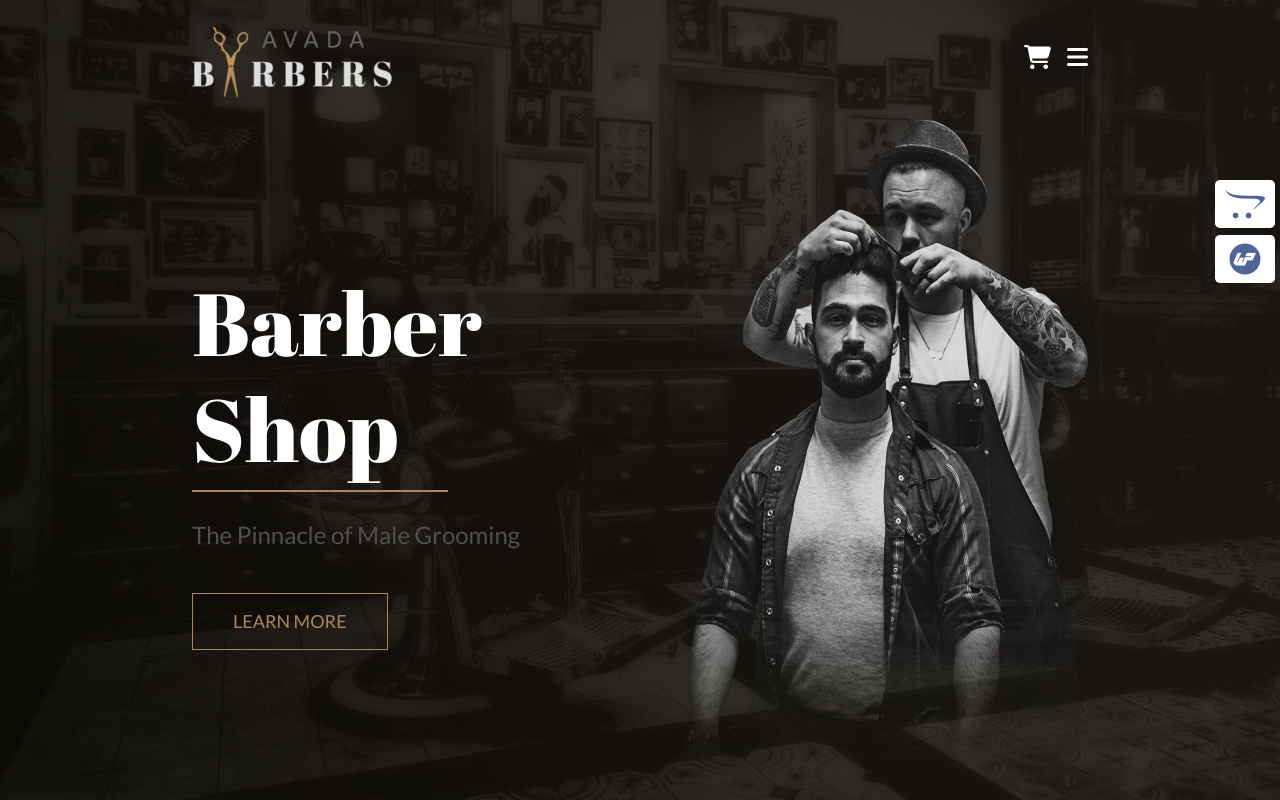
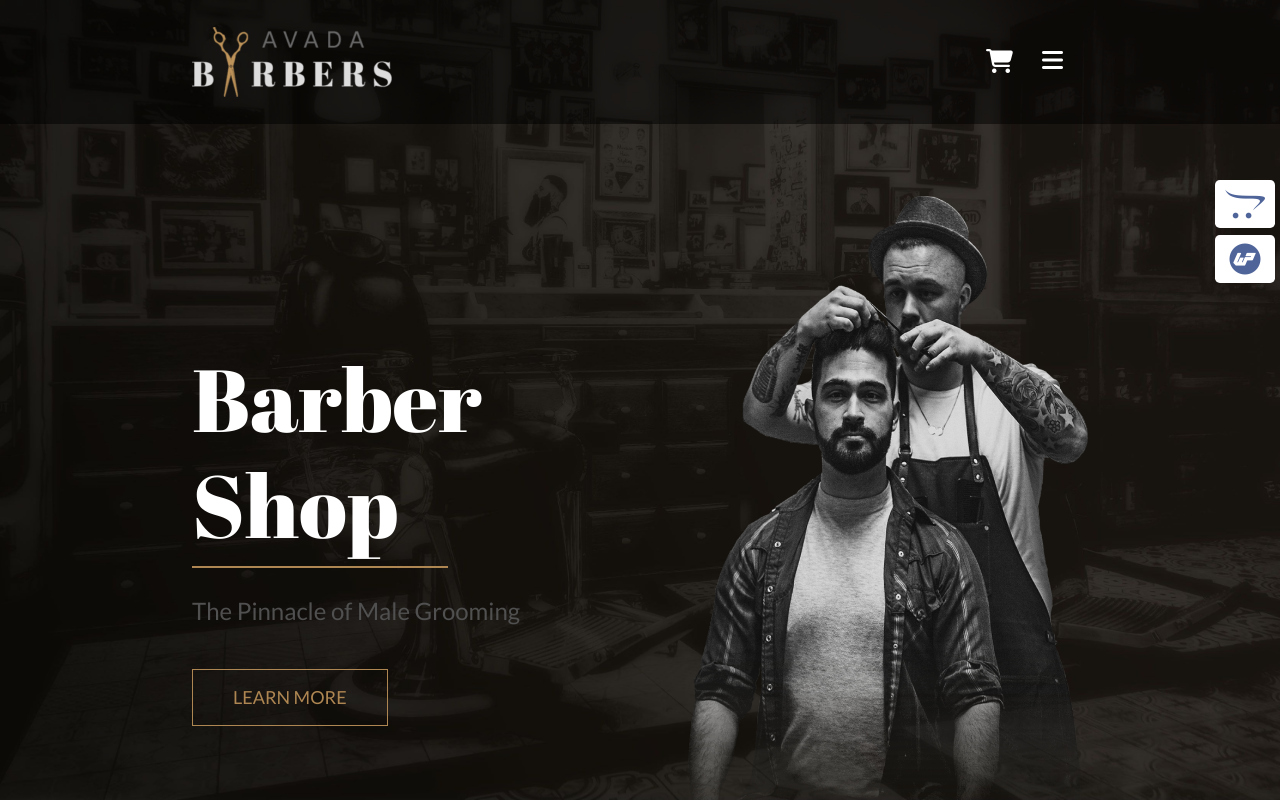
Before and after one commit to Mantured/proj-html-vuejs, a Vue app: page / in a window 1280 px wide. Shown: the top 800 px of the page. Built offline with nearby package versions, Linux system fonts and the light colour scheme.

Commit message:
nav bar fix position

```diff
--- a/package.json
+++ b/package.json
@@ -11,6 +11,7 @@
     "@fontsource/abril-fatface": "^4.5.6",
     "@fontsource/lato": "^4.5.5",
     "@fortawesome/fontawesome-free": "^6.1.1",
+    "@popperjs/core": "^2.11.5",
     "animate.css": "^4.1.1",
     "bootstrap": "^5.1.3",
     "core-js": "^3.8.3",
--- a/src/components/Header.vue
+++ b/src/components/Header.vue
@@ -1,5 +1,6 @@
 <template>
-  <section class="header-wrapper relative">
+  <section class="header-wrapper" id="home">
+    <div class="container-fluid position-fixed my-background">
       <div class="header-top">
         <div class="row">
           <div class="col-3">
@@ -8,21 +9,29 @@
               alt="logo avada barbers"
             />
           </div>
-        <div class="col text-end align-self-center">
+          <div class="col align-item-center d-flex justify-content-end">
+            <div>
               <i class="fas fa-shopping-cart me-3"></i>
-          <!-- <i class="fas fa-bars"></i> -->
-          <div class="collapsible-menu">
-            <input type="checkbox" id="menu" />
-            <label for="menu"><i class="fas fa-bars"></i></label>
-            <div class="menu-content">
-              <ul>
-                <li><a href="">Home</a></li>
-                <li id="about-us-menu"><a href="#about-us">About Us</a></li>
-                <li><a href="">Services</a></li>
-                <li><a href="">Shop</a></li>
-                <li><a href="">Our Team</a></li>
-                <li><a href="">Blog</a></li>
-                <li><a href="">Contact Us</a></li>
+            </div>
+            <div class="">
+              <button
+                class="btn dropdown-toggle position-relative my-index"
+                type="button"
+                id="dropdownMenuButton1"
+                data-bs-toggle="dropdown"
+                aria-expanded="false"
+              >
+                <i class="fas fa-bars"></i>
+              </button>
+              <ul id="my-dropdown" class="dropdown-menu">
+                <li v-for="(link, index) in linksNav" :key="index">
+                  <a
+                    id="my-drop-item"
+                    class="dropdown-item"
+                    :href="link.link"
+                    >{{ link.name }}</a
+                  >
+                </li>
               </ul>
             </div>
           </div>
@@ -58,6 +67,36 @@
 export default {
   // eslint-disable-next-line vue/multi-word-component-names
   name: "Header",
+  data: function () {
+    return {
+      linksNav: [
+        {
+          link: "#home",
+          name: "Home",
+        },
+        {
+          link: "#services-link",
+          name: "Services",
+        },
+        {
+          link: "#shop-link",
+          name: "Shop",
+        },
+        {
+          link: "#",
+          name: "Our Team",
+        },
+        {
+          link: "#blog-link",
+          name: "Blog",
+        },
+        {
+          link: "#",
+          name: "Contact Us",
+        },
+      ],
+    };
+  },
   props: {},
 };
 </script>
@@ -82,6 +121,7 @@
     top: 0;
     left: 50%; */
     line-height: 120px;
+    position: relative;
     /* transform: translateX(-50%); */
     i {
       color: #ffffff;
@@ -93,6 +133,8 @@
     margin: 0 auto; */
     height: 85%;
     line-height: 85px;
+    position: relative;
+    top: 196px;
     h1 {
       font-size: 5.5rem;
     }
@@ -107,7 +149,7 @@
     i {
       right: 5px;
       width: 60px;
-      z-index: 3;
+      /*       z-index: 3; */
       padding: 0.5rem;
       font-size: 2rem;
       position: fixed;
@@ -125,78 +167,34 @@
   }
 }
 
-//? collapse menu plus
-.collapsible-menu {
-  background-color: transparent;
-  display: inline;
+ul#my-dropdown {
+  /* inset: unset !important; */
+  margin: 0px;
+  transform: translate3d(-384.244px, 0px, 0px) !important;
+  height: 100vh;
+  width: 100vw;
+  background: rgba(0, 0, 0, 0.85);
+  padding-top: 12rem;
 }
-.collapsible-menu ul {
-  list-style-type: none;
-  padding: 0;
+#dropdownMenuButton1 {
+  color: transparent;
 }
-.collapsible-menu li {
-  display: flex;
-  flex-direction: column;
-  align-items: center;
-  list-style-type: none;
-  justify-content: center;
-  a {
-    text-decoration: none;
-    color: $Ebb;
-    font-size: 1.5rem;
+
+#my-drop-item {
+  color: white;
+  text-align: center;
+
+  font-size: 3rem;
+  &:hover {
+    background-color: rgba(251, 141, 5, 0.5) !important;
   }
 }
-.collapsible-menu label {
-  display: inline;
-  cursor: pointer;
-  /* padding: 10px 0 10px 50px; */
+
+.fas.fa-shopping-cart {
+  margin-top: 49px;
 }
-input#menu {
-  display: none;
+.my-background {
+  background: rgba(0, 0, 0, 0.5);
+  z-index: 1;
 }
-.menu-content {
-  max-height: 0;
-  overflow: hidden;
-  position: fixed;
-  top: 0;
-  left: 0;
-  width: 100%;
-  height: 100vh;
-  background-color: $ColdGrey;
-  filter: opacity(0.6);
-  z-index: 3;
-  line-height: 65px;
-  display: flex;
-  align-items: center;
-  justify-content: center;
-  /* transform: translateY(-50%); */
-}
-/* Toggle Effect */
-input:checked ~ label {
-  /*   background-image: url(../assets/images/Hover/times-solid.svg);
-  color: #ffffff;
-  display: block;
-  position: absolute;
-  top: 0;
-  right: 10px;
-  z-index: 3; */
-  /* color: $Driftwood; */
-}
-input:checked ~ .menu-content {
-  max-height: 100vh;
-  max-width: 100vw;
-}
-/* #about-us-menu :hover.menu-content {
-  background-image: url(../assets/images/Header-Jumbo/avadabarbers-homepage-hero-bg.jpg);
-  background-size: cover;
-} */
-.collapsible-menu li:hover a {
-  color: $Driftwood;
-}
-/* .collapsible-menu li#about-us-men:hover ~ .menu-content {
-  background-image: url(../assets/images/Header-Jumbo/avadabarbers-homepage-hero-bg.jpg);
-  background-size: cover;
-  height: 100%;
-  background-color: transparent;
-} */
 </style>
--- a/src/components/Main/BlogPosts.vue
+++ b/src/components/Main/BlogPosts.vue
@@ -1,5 +1,5 @@
 <template>
-  <section class="blog-posts">
+  <section id="blog-link" class="blog-posts">
     <svg
       class="fusion-big-triangle-candy mb-4 testing-rotate"
       xmlns="http://www.w3.org/2000/svg"
--- a/src/components/Main/Products.vue
+++ b/src/components/Main/Products.vue
@@ -1,6 +1,6 @@
 <template>
   <!-- <section class="container-fluid"> -->
-  <section class="products">
+  <section id="shop-link" class="products">
     <div class="centralize-container">
       <div class="row centralize-paragraph">
         <div class="col text-paragraph">
@@ -34,7 +34,7 @@
 
 <script>
 export default {
-  // eslint-disable-next-line vue/multi-word-component-names
+  // eslint-disable-next-line
   name: "Products",
   data: function () {
     return {
--- a/src/components/Main/Reviews.vue
+++ b/src/components/Main/Reviews.vue
@@ -54,7 +54,7 @@
 
 <script>
 export default {
-  // eslint-disable-next-line vue/multi-word-component-names
+  // eslint-disable-next-line
   name: "Reviews",
   data: function () {
     return {
--- a/src/components/Main/Services.vue
+++ b/src/components/Main/Services.vue
@@ -1,6 +1,6 @@
 <template>
   <!-- <section class="container-fluid"> -->
-  <section class="services">
+  <section id="services-link" class="services">
     <div class="centralize-container">
       <div class="row centralize-paragraph">
         <div class="col-6 text-paragraph">
@@ -36,7 +36,7 @@
 
 <script>
 export default {
-  // eslint-disable-next-line vue/multi-word-component-names
+  // eslint-disable-next-line
   name: "Services",
   data: function () {
     return {
--- a/src/main.js
+++ b/src/main.js
@@ -1,8 +1,11 @@
 import Vue from "vue";
 import App from "./App.vue";
 
-//import animate
+//imprt animate
 import "animate.css";
+
+import "bootstrap/dist/css/bootstrap.min.css";
+import "bootstrap/dist/js/bootstrap.min.js";
 
 Vue.config.productionTip = false;
 
```
Also changed, not shown: .eslintrc.js, src/App.vue (line endings or trailing spaces), 1 other file (tests, documents, lock files or other folders). Lines whose indentation alone changed are shown as unchanged.
